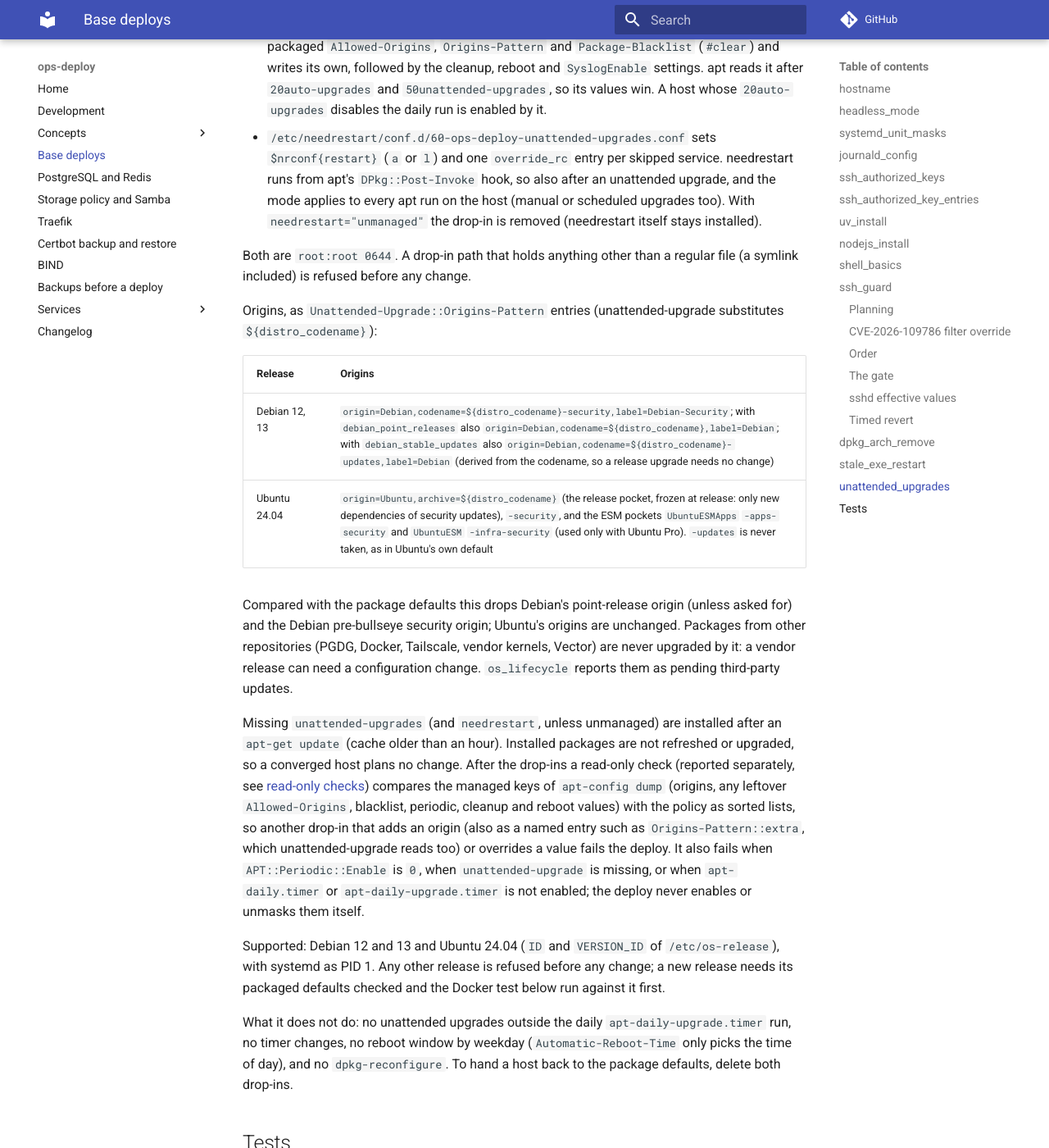
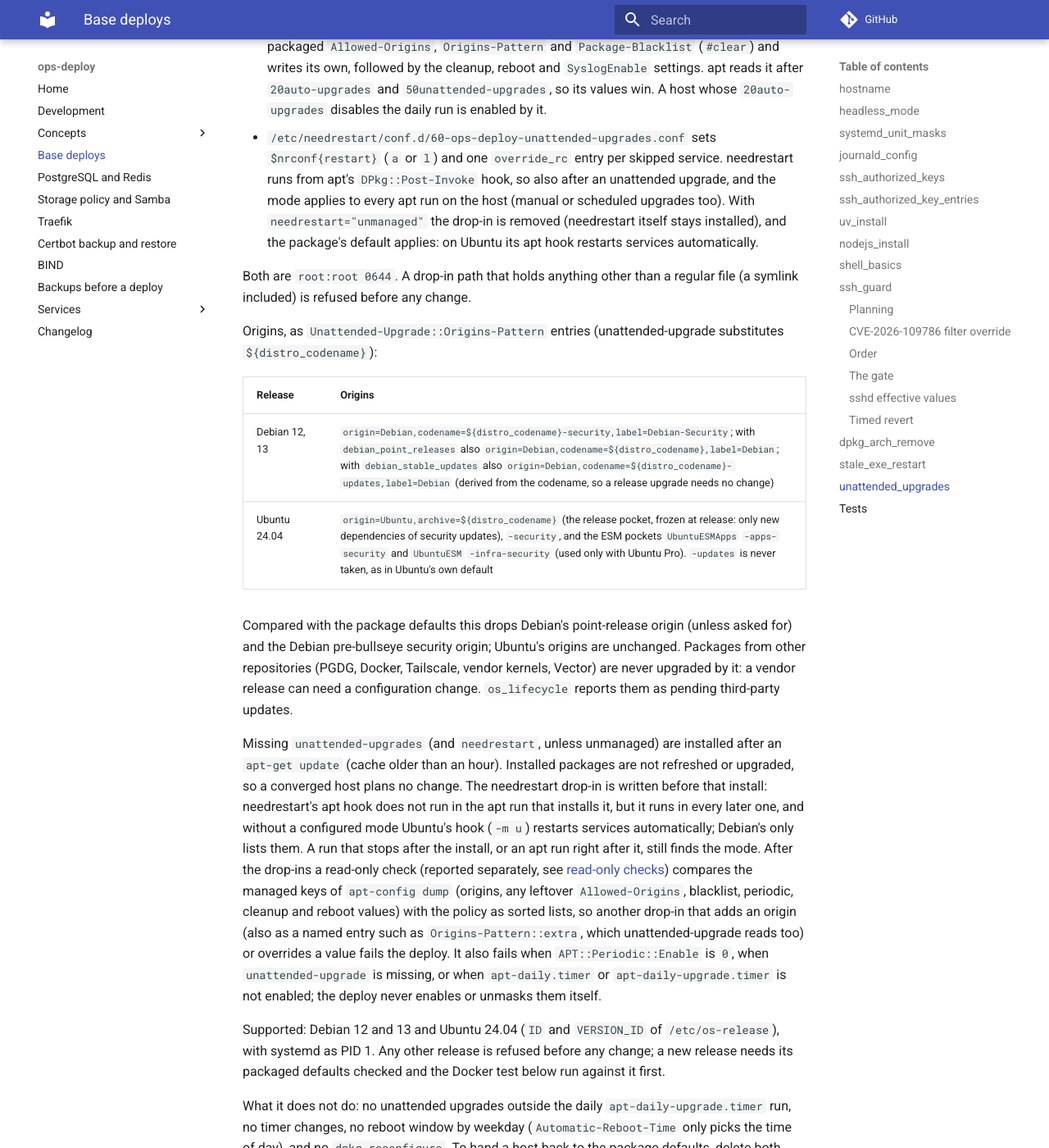
Before and after one commit to ephes/ops-deploy, an MkDocs documentation site: the page built from docs/base.md, in a window 1280 px wide and 1400 px high, scrolled down 20971 px. Shown: the whole window at 82% size. Built offline with MkDocs 1.6.1 and Material for MkDocs 9.7.7, drawn with Linux system fonts in a browser that asks for light colours; comment, search, counter and statistics services are not loaded.

Commit message:
unattended_upgrades: write the needrestart drop-in before installing the package
needrestart's apt hook does not run in the apt run that installs it, but it
runs in every later one, and without a configured mode Ubuntu's hook restarts
services automatically. A deploy that stopped after the install, or an apt run
right after it, could restart services on a host configured to list only.

```diff
--- a/docs/base.md
+++ b/docs/base.md
@@ -768,7 +768,8 @@ upgrade never meets a modified conffile:
   service. needrestart runs from apt's `DPkg::Post-Invoke` hook, so also after
   an unattended upgrade, and the mode applies to every apt run on the host
   (manual or scheduled upgrades too). With `needrestart="unmanaged"` the
-  drop-in is removed (needrestart itself stays installed).
+  drop-in is removed (needrestart itself stays installed), and the package's
+  default applies: on Ubuntu its apt hook restarts services automatically.
 
 Both are `root:root 0644`. A drop-in path that holds anything other than a
 regular file (a symlink included) is refused before any change.
@@ -791,6 +792,11 @@ pending third-party updates.
 Missing `unattended-upgrades` (and `needrestart`, unless unmanaged) are
 installed after an `apt-get update` (cache older than an hour). Installed
 packages are not refreshed or upgraded, so a converged host plans no change.
+The needrestart drop-in is written before that install: needrestart's apt hook
+does not run in the apt run that installs it, but it runs in every later one,
+and without a configured mode Ubuntu's hook (`-m u`) restarts services
+automatically; Debian's only lists them. A run that stops after the install,
+or an apt run right after it, still finds the mode.
 After the drop-ins a read-only check (reported separately, see
 [read-only checks](concepts/helpers.md)) compares the managed keys of
 `apt-config dump` (origins, any leftover `Allowed-Origins`, blacklist,
```
Also changed, not shown: 2 other files.
